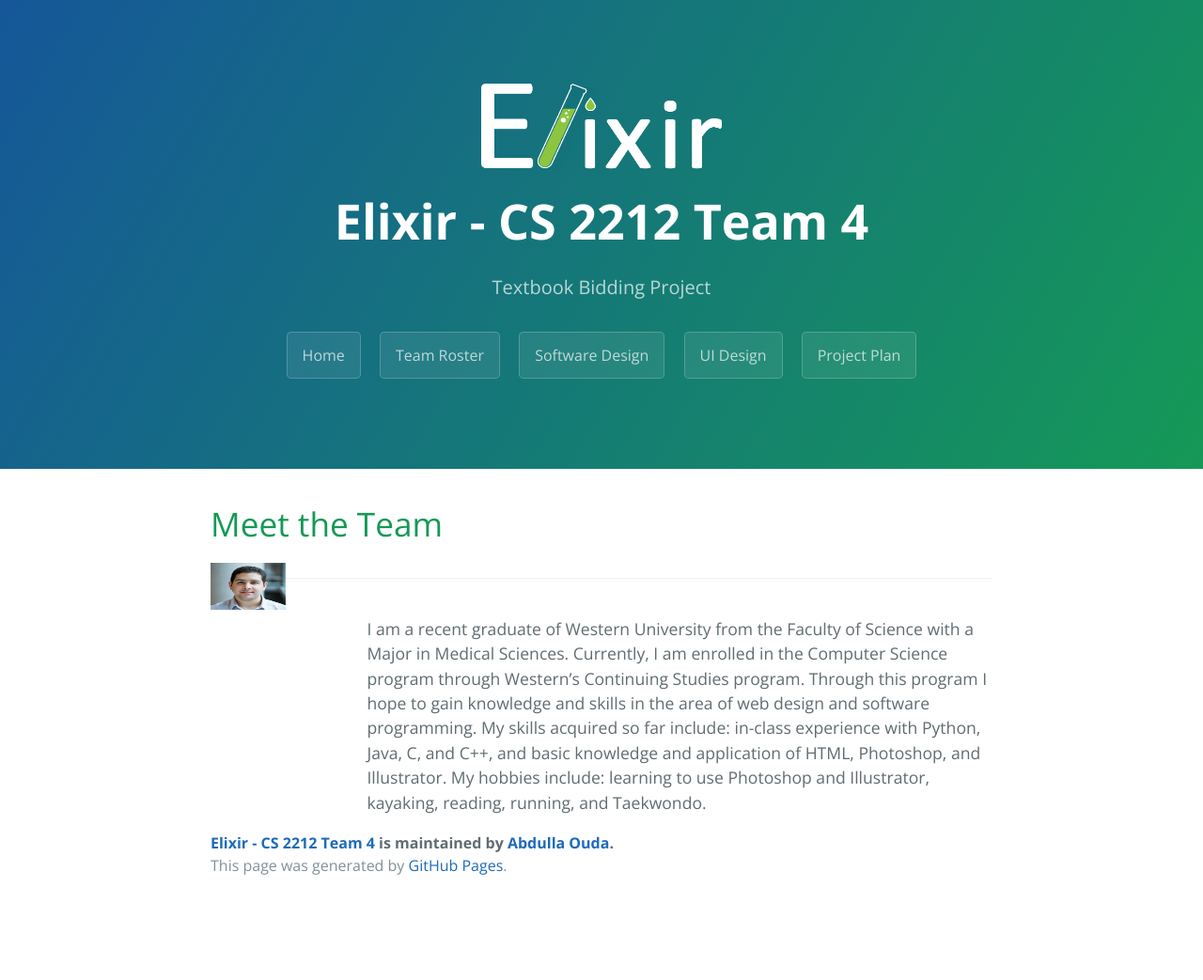
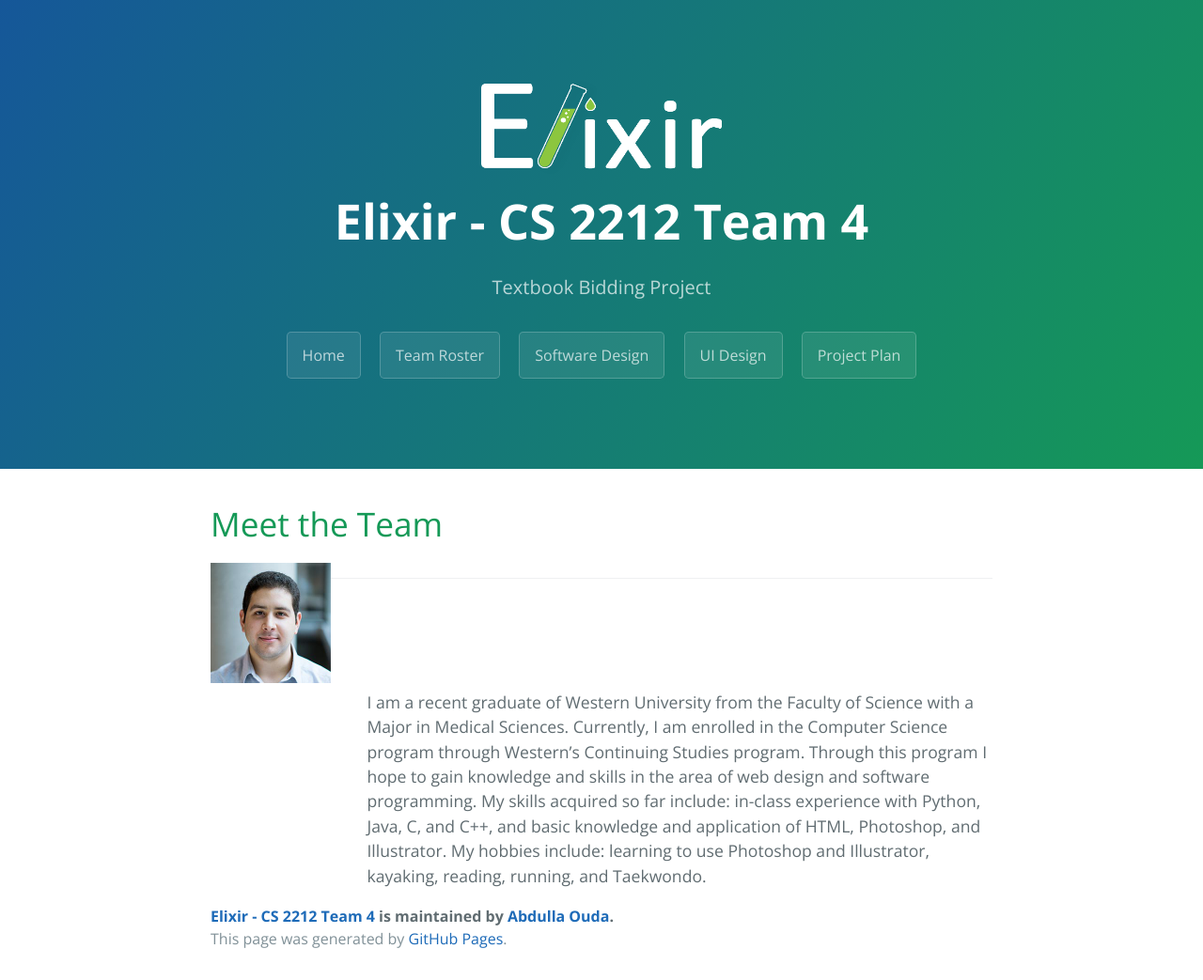
Before and after one commit to zpan45/textbook.town, a Jekyll site: the page built from docs/roster.html, in a window 1280 px wide. Shown: the whole page at 94% size. Built offline with Jekyll 4.4.1, drawn with Linux system fonts in a browser that asks for light colours; before the commit the page ends 965 px from its top, so only the background shows below that.

Commit message:
Update roster.html

```diff
--- a/docs/roster.html
+++ b/docs/roster.html
@@ -8,7 +8,7 @@ title: {{ site.name }}
     <h1> Meet the Team </h1>
     <div class="person1" style="float:left; display:inline-block; ">
         <span style="float:left;width: 100%;">
-            <img src="images/Abdulla.jpg" width="80" height="50" />
+            <img src="images/Abdulla.jpg" width="128" height="128" />
         </span>
         <span style="float:right;width: 80%;">
             <p style="float:right; display:block;">I am a recent graduate of Western University from the Faculty of Science with a Major in Medical Sciences. Currently, I am enrolled in the Computer Science program through Western’s Continuing Studies program. Through this program I hope to gain knowledge and skills in the area of web design and software programming. My skills acquired so far include: in-class experience with Python, Java, C, and C++, and basic knowledge and application of HTML, Photoshop, and Illustrator. My hobbies include: learning to use Photoshop and Illustrator, kayaking, reading, running, and Taekwondo.
```
